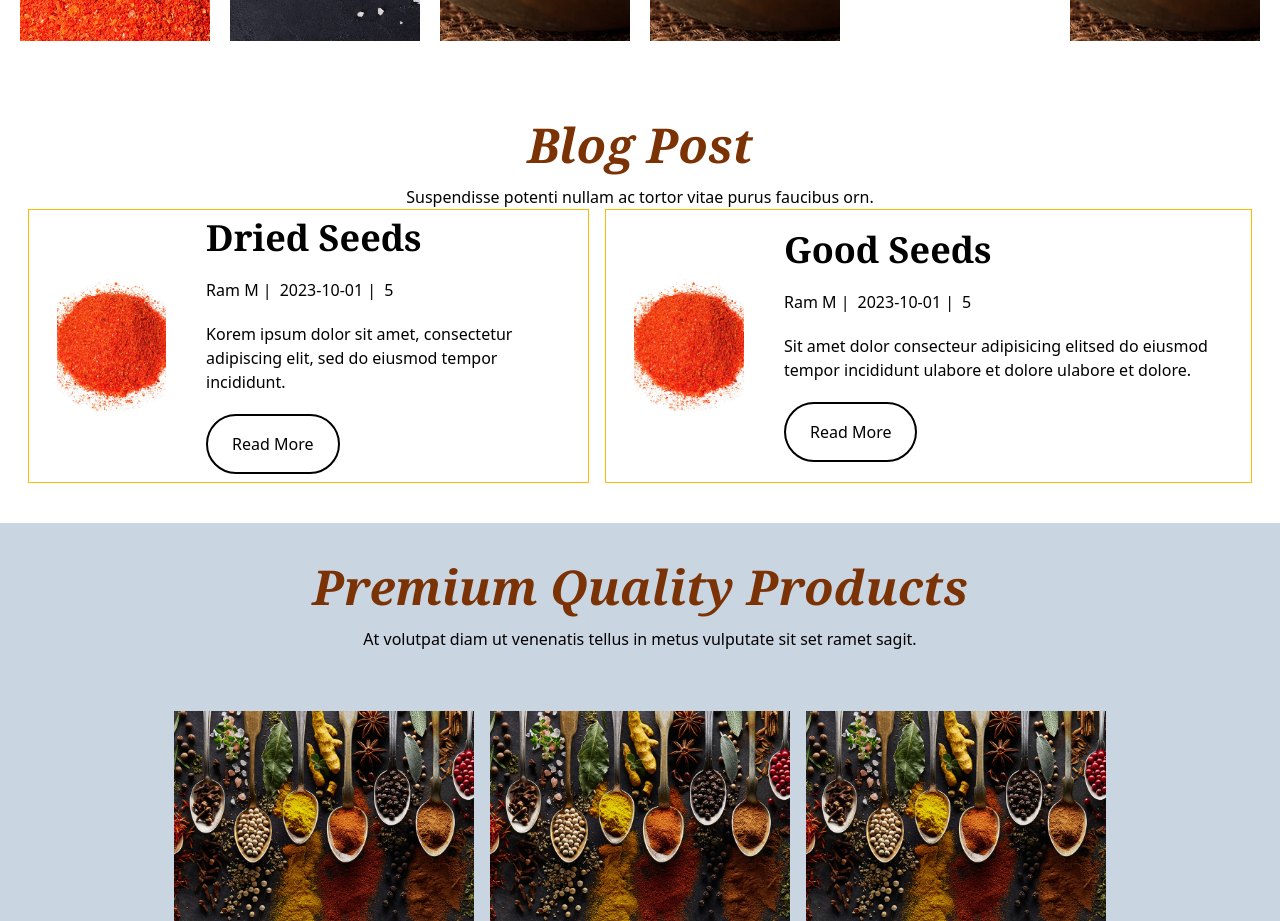
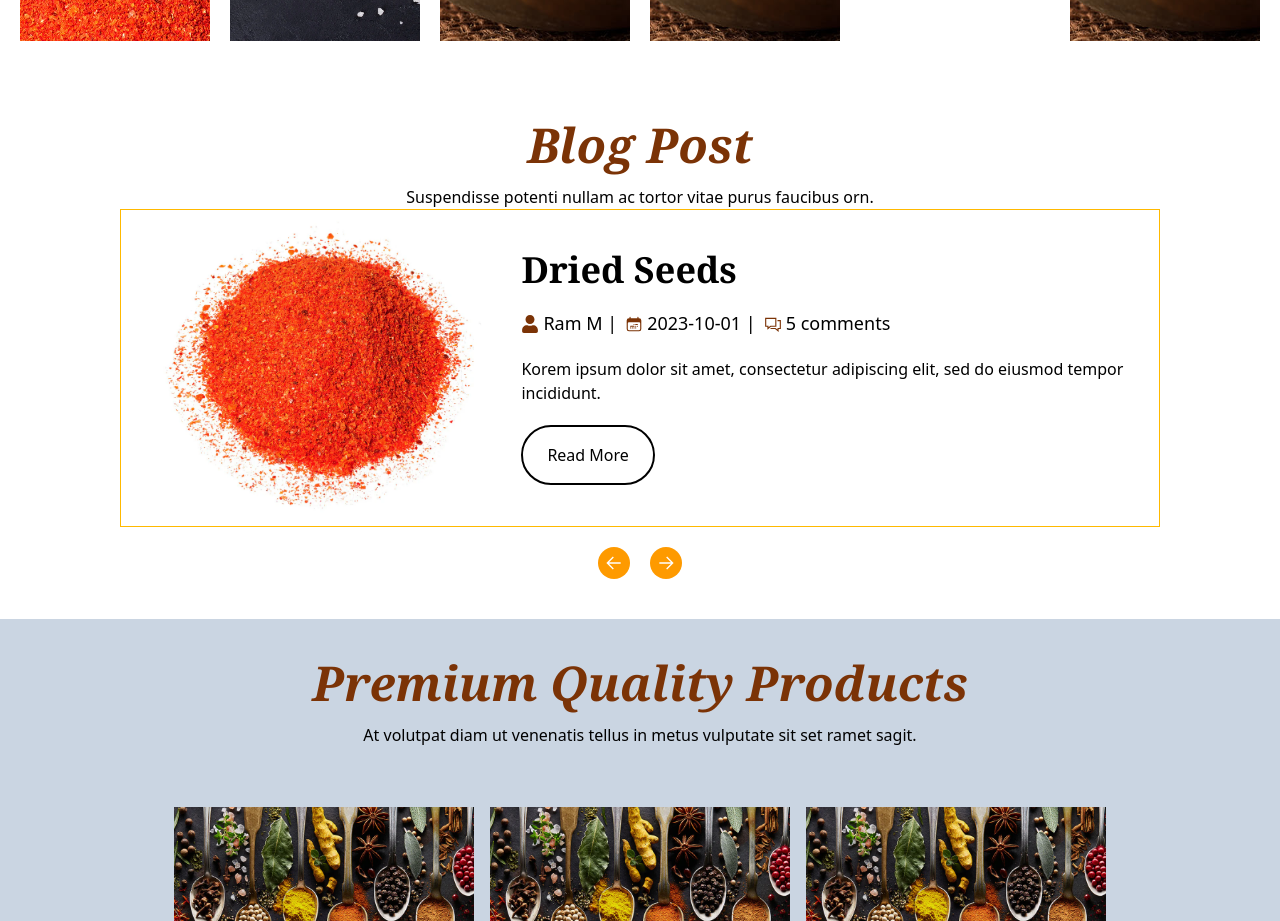
Before and after one commit to SaimrRazaAly/waffy_shop, a Next.js app: page / in a window 1280 px wide. Shown: the part 5400-6321 px from the top of the page. Built offline with nearby package versions, Linux system fonts and the light colour scheme.

Commit message:
blog logic

```diff
--- a/src/sections/Blog_Post.jsx
+++ b/src/sections/Blog_Post.jsx
@@ -1,51 +1,110 @@
+"use client";
+
+import React, { useState } from "react";
 import Border_Btn from "@/Components/Border_Btn";
-import { Blog_Post_Card } from "@/Components/Cards";
 import Sec_Heading from "@/Components/Sec_Heading";
 import { Blog_Post_data } from "@/constants/data";
 import Image from "next/image";
-import React from "react";
-
-
 import { FaUser } from "react-icons/fa";
 import { HiCalendarDateRange } from "react-icons/hi2";
 import { LiaCommentsSolid } from "react-icons/lia";
 
+import { GrLinkNext } from "react-icons/gr";
+import { GrLinkPrevious } from "react-icons/gr";
+
 const Blog_Post = () => {
+  const [currentIndex, setCurrentIndex] = useState(0);
+
+  const nextSlide = () => {
+    setCurrentIndex((prev) =>
+      prev === Blog_Post_data.length - 1 ? 0 : prev + 1
+    );
+  };
+
+  const prevSlide = () => {
+    setCurrentIndex((prev) =>
+      prev === 0 ? Blog_Post_data.length - 1 : prev - 1
+    );
+  };
+
   return (
-    <section className="my-10 overflow-hidden">
+    <section className="my-10 overflow-hidden xl:px-30">
       <Sec_Heading
         title={"Blog Post"}
         para={"Suspendisse potenti nullam ac tortor vitae purus faucibus orn."}
       />
-      <div className=" flex flex-col xl:flex-row sm:px-5">
-        {Blog_Post_data.map((v, i) => {
-          return (
-            // <Blog_Post_Card
-            //   key={v.id}
-            //   title={v.title}
-            //   description={v.description}
-            //   author={v.author}
-            //   date={v.date}
-            //   comments={v.comments}
-            // />
-             <div className=" flex flex-col lg:flex-row items-center justify-center gap-5 border border-amber-400 p-2 mx-2">
-                <div className="lg:w-[200px] lg:h-[200px] relative w-full sm:mx-5 sm:h-[500px] h-[400px] rounded-md transition-all duration-500 hover:brightness-50">
-                  <Image src={v.image} alt={v.title} fill className="object-center object-cover" />
-                </div>
-                <div className="flex flex-col gap-5 items-start  ">
-                  <h2 className="text-4xl font-bold font-serif">{v.title}</h2>
-                  <ul className="flex gap-2">
-                    <li>{v.author} |</li>
-                    <li>{v.date} |</li>
-                    <li>{v.comments}</li>
-                  </ul>
-                  <p>{v.description}</p>
 
-                  <Border_Btn title={"Read More"}/>
-                </div>
-                </div>
-          );
-        })}
+      <div className="relative w-full overflow-hidden">
+        <div
+          className="flex transition-transform duration-500 ease-in-out"
+          style={{
+            width: `${Blog_Post_data.length * 100}%`,
+            transform: `translateX(-${
+              currentIndex * (100 / Blog_Post_data.length)
+            }%)`,
+          }}
+        >
+          {Blog_Post_data.map((v) => (
+            <div
+              key={v.id}
+              className="w-full relative flex-shrink-0 px-5 flex flex-col xl:flex-row items-center justify-center gap-5 border border-amber-400 p-2"
+              style={{ width: `${100 / Blog_Post_data.length}%` }}
+            >
+              {/* Image */}
+              <div className="lg:w-[400px] lg:h-[300px] relative w-full sm:h-[500px] h-[400px] rounded-md overflow-hidden">
+                <Image
+                  src={v.image}
+                  alt={v.title}
+                  fill
+                  className="object-center object-cover"
+                />
+              </div>
+
+              {/* Text */}
+              <div className="flex flex-col gap-5 items-start">
+                <h2 className="text-4xl font-bold font-serif">{v.title}</h2>
+                <ul className="flex gap-2 flex-wrap text-[18px]">
+                  <li className="flex gap-1 items-center">
+                    <span className="text-amber-900">
+                      <FaUser />
+                    </span>
+                    {v.author} |
+                  </li>
+                  <li className="flex gap-1 items-center">
+                    <span className="text-amber-900">
+                      <HiCalendarDateRange />
+                    </span>
+                    {v.date} |
+                  </li>
+                  <li className="flex gap-1 items-center">
+                    <span className="text-amber-900">
+                      <LiaCommentsSolid />
+                    </span>
+                    {v.comments} comments
+                  </li>
+                </ul>
+                <p>{v.description}</p>
+                <Border_Btn title={"Read More"} />
+              </div>
+            </div>
+          ))}
+        </div>
+
+        {/* Controls */}
+        <div className="flex justify-center gap-5 mt-5">
+          <button
+            onClick={prevSlide}
+            className="bg-amber-500 text-white px-2 py-2 rounded-full cursor-pointer"
+          >
+            <GrLinkPrevious />
+          </button>
+          <button
+            onClick={nextSlide}
+            className=" bg-amber-500 text-white px-2 py-2 rounded-full cursor-pointer"
+          >
+            <GrLinkNext />
+          </button>
+        </div>
       </div>
     </section>
   );
```
